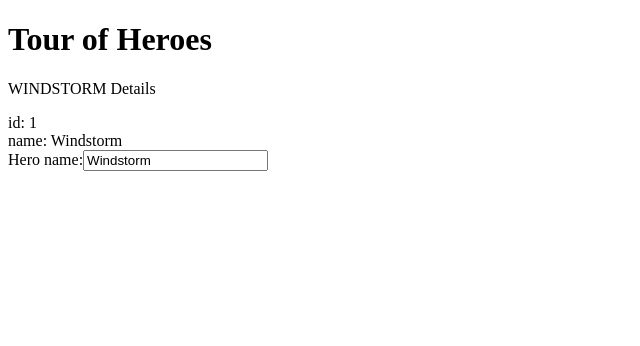
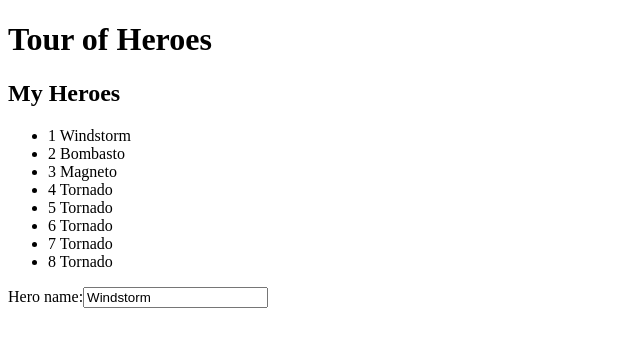
Before and after one commit to dre1597/toh-pem-yt-front, an Angular app: page / in a window 1280 px wide. Shown: the top 346 px of the page, without its empty margins (0-640 px from the left). Built offline with nearby package versions, Linux system fonts and the light colour scheme.

Commit message:
:sparkles: add heroes list

```diff
--- a/src/app/heroes/heroes.component.html
+++ b/src/app/heroes/heroes.component.html
@@ -1,6 +1,20 @@
-<p>{{ hero.name | uppercase }} Details</p>
-<div><span>id:</span> {{ hero.id }}</div>
-<div><span>name:</span> {{ hero.name }}</div>
+<h2>My Heroes</h2>
+
+<ul class="heroes">
+  <li
+    (click)="onSelect(hero)"
+    *ngFor="let hero of heroes"
+    [class.selected]="hero === selectedHero"
+  >
+    <span>{{ hero.id }}</span> {{ hero.name }}
+  </li>
+</ul>
+
+<div *ngIf="selectedHero">
+  <h2>{{ selectedHero.name | uppercase }} Details</h2>
+  <div><span>id:</span> {{ selectedHero.id }}</div>
+  <div><span>name:</span> {{ selectedHero.name }}</div>
+</div>
 
 <div>
   <label for="name">Hero name:</label>
--- a/src/app/heroes/heroes.component.scss
+++ b/src/app/heroes/heroes.component.scss
@@ -0,0 +1,8 @@
+.heroes {
+  cursor: pointer;
+
+  & li.selected {
+    background-color: #333;
+    color: white;
+  }
+}
--- a/src/app/heroes/heroes.component.ts
+++ b/src/app/heroes/heroes.component.ts
@@ -1,5 +1,6 @@
 import { Component } from '@angular/core';
 import { Hero } from '../hero.type';
+import { HEROES } from '../mock-heroes';
 
 @Component({
   selector: 'app-heroes',
@@ -7,8 +8,15 @@
   styleUrls: ['./heroes.component.scss'],
 })
 export class HeroesComponent {
+  protected heroes = HEROES;
+  protected selectedHero?: Hero;
+
   protected hero: Hero = {
     id: 1,
     name: 'Windstorm',
   };
+
+  protected onSelect(hero: Hero): void {
+    this.selectedHero = hero;
+  }
 }
--- /dev/null
+++ b/src/app/mock-heroes.ts
@@ -0,0 +1,36 @@
+import { Hero } from './hero.type';
+
+export const HEROES: Hero[] = [
+  {
+    id: 1,
+    name: 'Windstorm',
+  },
+  {
+    id: 2,
+    name: 'Bombasto',
+  },
+  {
+    id: 3,
+    name: 'Magneto',
+  },
+  {
+    id: 4,
+    name: 'Tornado',
+  },
+  {
+    id: 5,
+    name: 'Tornado',
+  },
+  {
+    id: 6,
+    name: 'Tornado',
+  },
+  {
+    id: 7,
+    name: 'Tornado',
+  },
+  {
+    id: 8,
+    name: 'Tornado',
+  },
+];
```
Also changed, not shown: .eslintrc.json.
